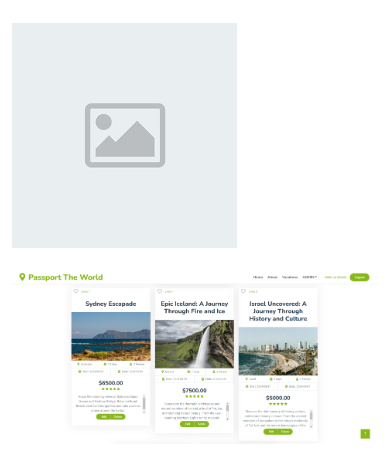
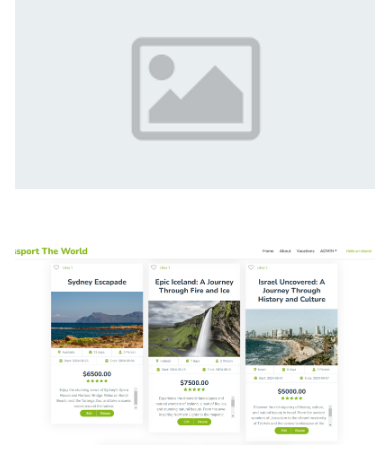
Before and after one commit to middlebear78/portfolio, a Django app: page / in a window 390 px wide. Shown: the part 2939-3404 px from the top of the page. Run offline with Django 5.2, Linux system fonts and the light colour scheme; data comes from the database, SQL or seed files in the repository; some libraries are stand-ins or nearby versions.

Commit message:
more fixes

```diff
--- a/main/templates/index.html
+++ b/main/templates/index.html
@@ -30,6 +30,7 @@
         <link href="{% static 'vendor/aos/aos.css' %}" rel="stylesheet" />
         <link href="{% static 'vendor/glightbox/css/glightbox.min.css' %}" rel="stylesheet" />
         <link href="{% static 'vendor/swiper/swiper-bundle.min.css' %}" rel="stylesheet" />
+        <link rel="stylesheet" href="https://cdn.jsdelivr.net/npm/glightbox/dist/css/glightbox.min.css">
 
         <!-- Main CSS File -->
         <link href="{% static 'css/main.css' %}" rel="stylesheet" />
@@ -71,6 +72,7 @@
         <script src="{% static 'vendor/imagesloaded/imagesloaded.pkgd.min.js' %}"></script>
         <script src="{% static 'vendor/isotope-layout/isotope.pkgd.min.js' %}"></script>
         <script src="{% static 'vendor/swiper/swiper-bundle.min.js' %}"></script>
+        <script src="https://cdn.jsdelivr.net/gh/mcstudios/glightbox/dist/js/glightbox.min.js"></script>
 
         <!-- Main JS File -->
         <script src="{% static 'js/main.js' %}"></script>
--- a/main/templates/portfolio.html
+++ b/main/templates/portfolio.html
@@ -4,19 +4,12 @@
     <!-- Section Title -->
     <div class="container section-title" data-aos="fade-up">
         <h2>Portfolio</h2>
-        <p>
-            Welcome to my portfolio. Explore my projects to see how my skills can contribute to your team.
-        </p>
+        <p>Welcome to my portfolio. Explore my projects to see how my skills can contribute to your team.</p>
     </div>
-    <!-- End Section Title -->
 
     <div class="container">
-        <div
-            class="isotope-layout"
-            data-default-filter="*"
-            data-layout="masonry"
-            data-sort="original-order"
-        >
+        <div class="isotope-layout" data-default-filter="*" data-layout="masonry" data-sort="original-order">
+            <!-- Portfolio Filters -->
             <ul class="portfolio-filters isotope-filters" data-aos="fade-up" data-aos-delay="100">
                 <!-- Mobile Tags -->
                 <li data-filter="*" class="mobile-only filter-active">All</li>
@@ -38,6 +31,7 @@
                     flex-wrap: wrap;
                     gap: 12px;
                     justify-content: center;
+                    margin-bottom: 2rem;
                 }
 
                 .portfolio-filters li {
@@ -65,6 +59,31 @@
                     display: none !important;
                 }
 
+                /* Image container styles */
+                .image-container {
+                    width: 100%;
+                    height: 250px; /* Reduced height */
+                    overflow: hidden;
+                    position: relative;
+                }
+
+                .image-container img {
+                    width: 100%;
+                    height: 100%;
+                    object-fit: cover;
+                }
+
+                /* Portfolio item spacing */
+                .portfolio-item {
+                    margin-bottom: 2rem; /* Added bottom margin */
+                    padding: 0 15px; /* Added horizontal padding */
+                }
+
+                /* Increased row gap */
+                .row.gy-4 {
+                    --bs-gutter-y: 2rem; /* Increased from default */
+                }
+
                 @media (max-width: 768px) {
                     .mobile-only {
                         display: inline-block !important;
@@ -79,50 +98,64 @@
                         padding: 6px 16px;
                         font-size: 0.9rem;
                     }
+                    .image-container {
+                        height: 200px; /* Smaller on mobile */
+                    }
+                    .portfolio-item {
+                        margin-bottom: 1.5rem; /* Slightly less margin on mobile */
+                    }
                 }
             </style>
-            <!-- End Portfolio Filters -->
 
             <div class="row gy-4 isotope-container" data-aos="fade-up" data-aos-delay="200">
                 {% for project in projects %}
-                <div
-                    class="col-lg-4 col-md-6 portfolio-item isotope-item {% for tag in project.tags.all %}filter-{{ tag.name|slugify }} {% endfor %}"
-                >
-                    {% if project.random_image %}
-                    <img src="{{ project.random_image.image.url }}" class="img-fluid" alt="" />
-                    {% else %}
-                    <img src="{% static 'assets/img/image-placeholder.png' %}" class="img-fluid" alt="" />
-                    {% endif %}
+                <div class="col-lg-4 col-md-6 portfolio-item isotope-item {% for tag in project.tags.all %}filter-{{ tag.name|slugify }} {% endfor %}">
+                    <div class="image-container">
+                        {% if project.random_image %}
+                        <img src="{{ project.random_image.image.url }}" alt="{{ project.title }}" />
+                        {% else %}
+                        <img src="{% static 'assets/img/image-placeholder.png' %}" alt="{{ project.title }}" />
+                        {% endif %}
+                    </div>
                     <div class="portfolio-info">
                         <h4>{{ project.title }}</h4>
                         {% if project.slogan %}
                         <p>{{project.slogan}}</p>
-                        {% endif %} {% if project.random_image %}
-                        <a
-                            href="{{ project.random_image.image.url }}"
-                            title="{{ project.title }}"
-                            data-gallery="portfolio-gallery-{{ project.tags.first.name|slugify }}"
-                            class="glightbox preview-link"
-                            ><i class="bi bi-zoom-in"></i
-                        ></a>
-                        {% else %}
-                        <a
-                            href="{% static 'img/masonry-portfolio/masonry-portfolio-1.jpg' %}"
-                            title="{{ project.title }}"
-                            data-gallery="portfolio-gallery-{{ project.tags.first.name|slugify }}"
-                            class="glightbox preview-link"
-                            ><i class="bi bi-zoom-in"></i
-                        ></a>
                         {% endif %}
-                        <a href="{% url 'project' project.id %}" title="More Details" class="details-link"
-                            ><i class="bi bi-link-45deg"></i
-                        ></a>
+
+                        <!-- Simplified gallery structure -->
+                        <a href="{{ project.random_image.image.url }}"
+                           class="glightbox preview-link"
+                           data-type="image"
+                           data-effect="fade"
+                        ><i class="bi bi-zoom-in"></i></a>
+
+                        <div class="gallery-hidden">
+                            {% for image in project.projectimage_set.all %}
+                            <a href="{{ image.image.url }}"
+                               class="glightbox"
+                               data-type="image"
+                               data-effect="fade"
+                            ></a>
+                            {% endfor %}
+                        </div>
+
+                        <a href="{% url 'project' project.id %}" title="More Details" class="details-link">
+                            <i class="bi bi-link-45deg"></i>
+                        </a>
                     </div>
                 </div>
-                <!-- End Portfolio Item -->
                 {% endfor %}
             </div>
-            <!-- End Portfolio Container -->
         </div>
     </div>
 </section>
+
+<!-- Make sure this script is at the bottom of your page -->
+<script>
+document.addEventListener('DOMContentLoaded', function() {
+    const lightbox = GLightbox({
+        selector: '.glightbox'
+    });
+});
+</script>
```
